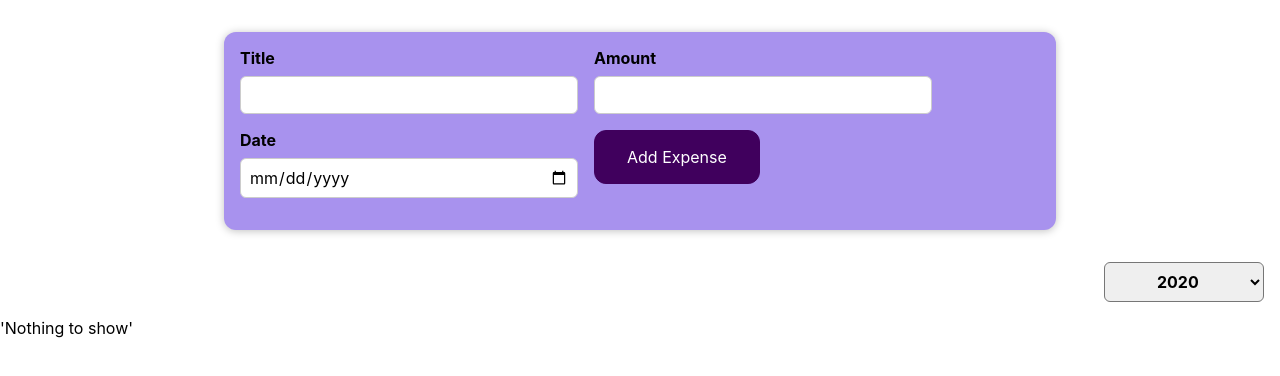
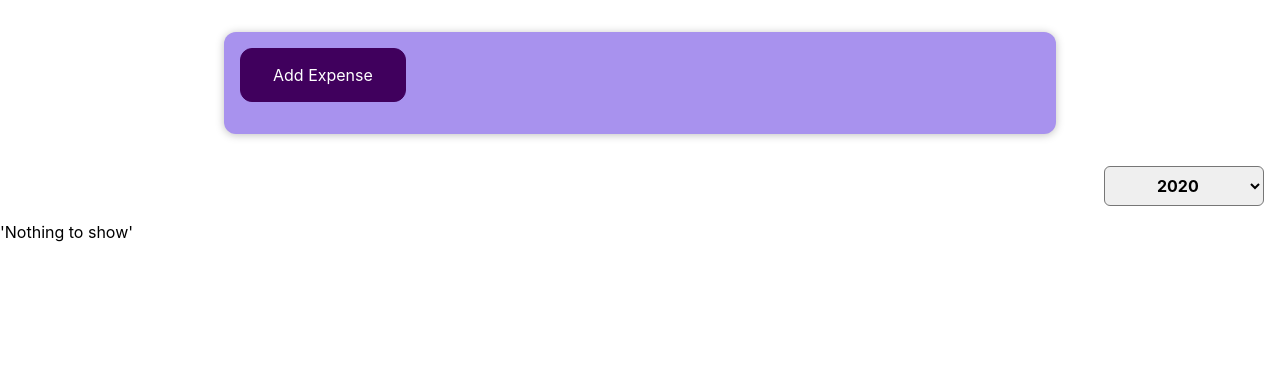
Before and after one commit to salman313131/react-expense-tracker, a React (Create React App) app: page / in a window 1280 px wide. Shown: the top 376 px of the page. Built offline with nearby package versions, Linux system fonts and the light colour scheme; the HTML template or start-up script is replaced by a standard one.

Commit message:
Challenges on Conditional Rendering

```diff
--- /dev/null
+++ b/src/components/NewExpense/AddExpense.js
@@ -0,0 +1,14 @@
+import './ExpenseForm.css'
+const AddExpense=(props)=>{
+    const clickHandler=()=>{
+        props.onAdd(1)
+    }
+    return(
+        <div className='new-expense__controls'>
+            <div className='new-expense__actions'>
+                <button onClick={clickHandler}>Add Expense</button>
+            </div>
+        </div>
+    )
+}
+export default AddExpense
--- a/src/components/NewExpense/ExpenseForm.js
+++ b/src/components/NewExpense/ExpenseForm.js
@@ -23,9 +23,13 @@
         e.preventDefault()
         const data={title:enteredTitle,amount:enteredAmount,date:new Date(enteredDate)}
         props.onSaveExpenseData(data)
+        props.onCancel(0)
         updateEnteredTitle('')
         updateEnteredAmount('')
         updateEnteredDate('')
+    }
+    const cancelForm=()=>{
+        props.onCancel(0)
     }
     return(
         <form onSubmit={formSubmit}>
@@ -43,6 +47,7 @@
                     <input type='date' min='2019-01-01' max='2023-12-31' value={enteredDate} onChange={dateChangeHandler}></input>
                 </div>
                 <div className='new-expense__actions'>
+                    <button onClick={cancelForm}>Cancel</button>
                     <button type='submit'>Add Expense</button>
                 </div>
             </div>
--- a/src/components/NewExpense/NewExpense.js
+++ b/src/components/NewExpense/NewExpense.js
@@ -1,13 +1,18 @@
 import './NewExpense.css'
 import ExpenseForm from './ExpenseForm'
+import AddExpense from './AddExpense'
+import { useState } from 'react'
 const NewExpense=(props)=>{
     const saveExpenseDataHandler=(enteredExpenseData)=>{
         const expenseData = {...enteredExpenseData,id: Math.random().toString()}
         props.onAddExpense(expenseData)
     }
+    const [addExpenseFalg,setAddExpenseFlag]=useState(0)
+
     return(
         <div className='new-expense'>
-            <ExpenseForm onSaveExpenseData={saveExpenseDataHandler}></ExpenseForm>
+            {addExpenseFalg===0 && <AddExpense onAdd={setAddExpenseFlag}></AddExpense>}
+            {addExpenseFalg===1 && <ExpenseForm onCancel={setAddExpenseFlag} onSaveExpenseData={saveExpenseDataHandler}></ExpenseForm>}
         </div>
     )
 }
```
Also changed, not shown: src/components/NewExpense/AddExpense.css (added).
